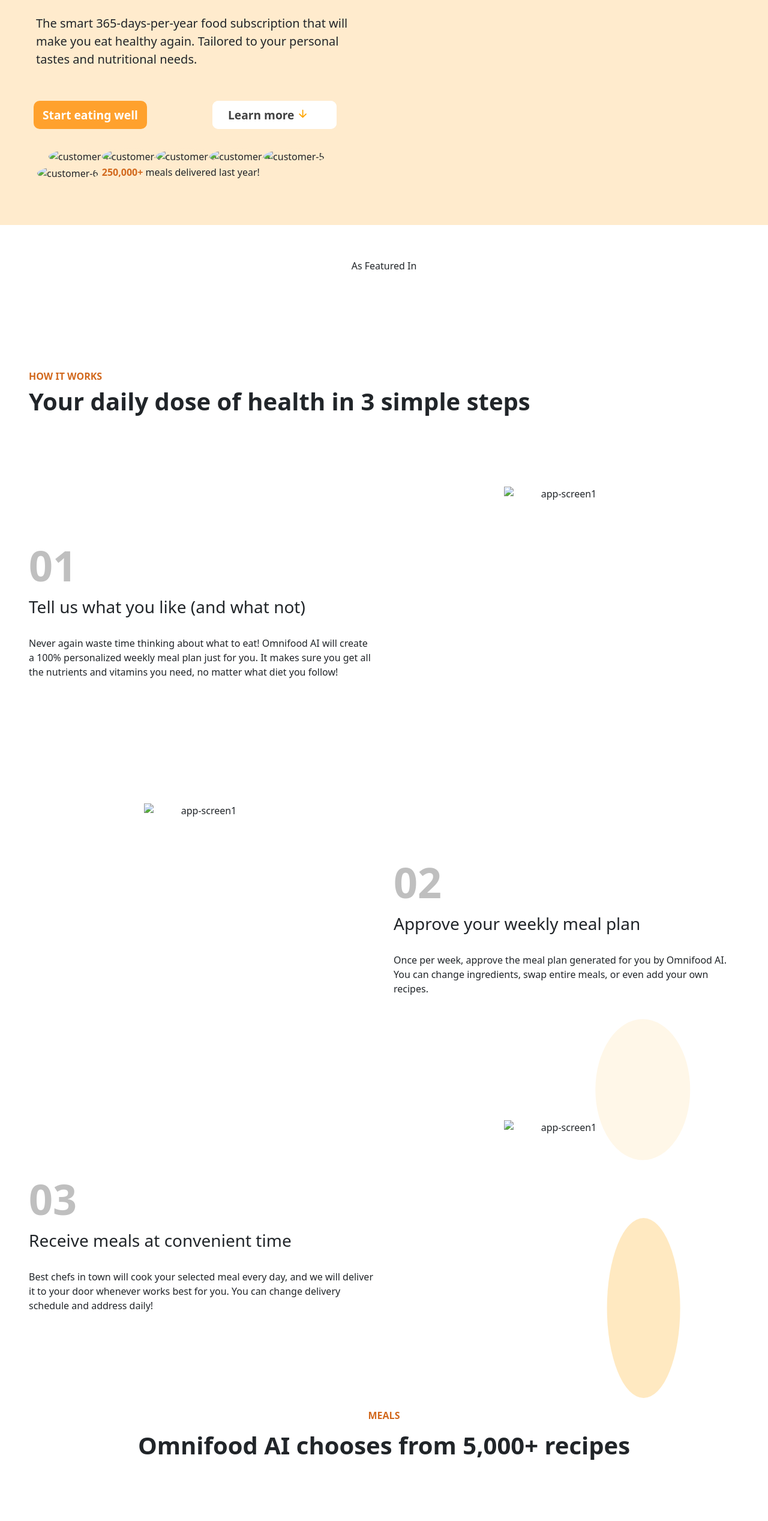
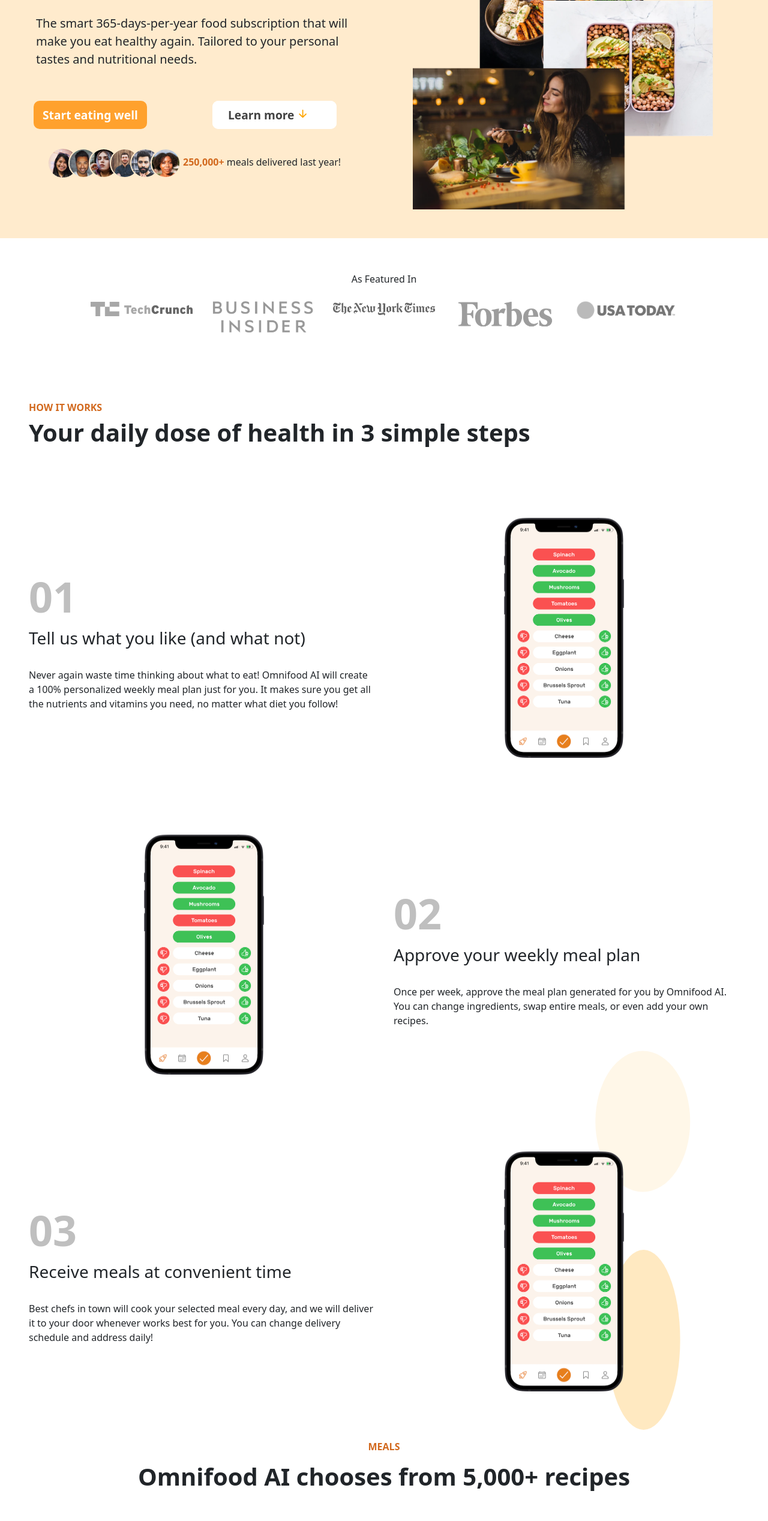
Before and after one commit to minnie1096/minnie1096.github.io, a plain HTML site: page index.html in a window 1280 px wide. Shown: the part 240-2775 px from the top of the page at 60% size. Drawn offline with nearby package versions, Linux system fonts and the light colour scheme; files that its build step writes are made by us from their sources; files whose address does not match are found by name.

Commit message:
Update index.html
changed absolute links for media

```diff
--- a/index.html
+++ b/index.html
@@ -5,10 +5,10 @@
     <meta http-equiv="X-UA-Compatible" content="IE=edge">
     <meta name="viewport" content="width=device-width, initial-scale=1.0">
     <title>OmniFood!</title>
-    <link rel="stylesheet" href="../omnifood/omnifood.css">
-    <link rel="stylesheet" href="../omnifood/mediaq-945.css">
-    <link rel="stylesheet" href="../omnifood/mediaq-704.css">
-    <link rel="stylesheet" href="../omnifood/mediaq-545.css">
+    <link rel="stylesheet" href="./omnifood.css">
+    <link rel="stylesheet" href="./mediaq-945.css">
+    <link rel="stylesheet" href="./mediaq-704.css">
+    <link rel="stylesheet" href="./mediaq-545.css">
     <script type="module" src="https://unpkg.com/ionicons@5.5.2/dist/ionicons/ionicons.esm.js"></script>
     <script nomodule src="https://unpkg.com/ionicons@5.5.2/dist/ionicons/ionicons.js"></script>
     <link rel="stylesheet" href="https://fonts.googleapis.com/css2?family=Crimson+Pro">
@@ -38,28 +38,28 @@
                     <div class="col px-1"><a class="learnmore px-4" href="#">Learn more <ion-icon name="arrow-down-outline"></ion-icon></a></div>
                 </div>
                 <div class="p-4">
-                    <span><img class="customer-img1" src="../omnifood/media/customer-1.jpg" alt="customer-1"></span>
-                    <span><img class="customer-img2" src="../omnifood/media/customer-2.jpg" alt="customer-2"></span>
-                    <span><img class="customer-img2" src="../omnifood/media/customer-3.jpg" alt="customer-3"></span>
-                    <span><img class="customer-img2" src="../omnifood/media/customer-4.jpg" alt="customer-4"></span>
-                    <span><img class="customer-img2" src="../omnifood/media/customer-5.jpg" alt="customer-5"></span>
-                    <span><img class="customer-img2" src="../omnifood/media/customer-6.jpg" alt="customer-6"></span>
+                    <span><img class="customer-img1" src="./media/customer-1.jpg" alt="customer-1"></span>
+                    <span><img class="customer-img2" src="./media/customer-2.jpg" alt="customer-2"></span>
+                    <span><img class="customer-img2" src="./media/customer-3.jpg" alt="customer-3"></span>
+                    <span><img class="customer-img2" src="./media/customer-4.jpg" alt="customer-4"></span>
+                    <span><img class="customer-img2" src="./media/customer-5.jpg" alt="customer-5"></span>
+                    <span><img class="customer-img2" src="./media/customer-6.jpg" alt="customer-6"></span>
                     <span class="intro-number">250,000+</span>
                     <span>meals delivered last year!</span>
                 </div>
             </div>
-            <div class="col text-center pt-5"><img class="intro-img" src="../omnifood/media/hero.webp" alt=""></div>
+            <div class="col text-center pt-5"><img class="intro-img" src="./media/hero.webp" alt=""></div>
         </div>
     </div>
 
     <div class="container-fluid text-center align-items-center p-5">
         <div class="p-2">As Featured In</div>
         <div class="row justify-content-center">
-            <div class="col-sm-auto p-3"><img class="featured1" src="../omnifood/media/techcrunch.png" alt=""></div>
-            <div class="col-sm-auto p-3"><img class="featured1" src="../omnifood/media/business-insider.png" alt=""></div>
-            <div class="col-sm-auto p-3"><img class="featured1" src="../omnifood/media/the-new-york-times.png" alt=""></div>
-            <div class="col-sm-auto p-3"><img class="featured1" src="../omnifood/media/forbes.png" alt=""></div>
-            <div class="col-sm-auto p-3"><img class="featured1" src="../omnifood/media/usa-today.png" alt=""></div>
+            <div class="col-sm-auto p-3"><img class="featured1" src="./media/techcrunch.png" alt=""></div>
+            <div class="col-sm-auto p-3"><img class="featured1" src="./media/business-insider.png" alt=""></div>
+            <div class="col-sm-auto p-3"><img class="featured1" src="./media/the-new-york-times.png" alt=""></div>
+            <div class="col-sm-auto p-3"><img class="featured1" src="./media/forbes.png" alt=""></div>
+            <div class="col-sm-auto p-3"><img class="featured1" src="./media/usa-today.png" alt=""></div>
         </div>
     </div>
 
@@ -78,7 +78,7 @@
                     no matter what diet you follow!
                 </div>
             </div>
-            <div class="col app-screen-1 text-center p-3"><img class="app-screen1" src="../omnifood/media/app-screen-1.png" alt="app-screen1"></div>
+            <div class="col app-screen-1 text-center p-3"><img class="app-screen1" src="./media/app-screen-1.png" alt="app-screen1"></div>
         </div>
     </div>
 
@@ -91,7 +91,7 @@
                      You can change ingredients, swap entire meals, or even add your own recipes.
                 </div>
             </div>
-            <div class="col app-screen-2 text-center p-3"><img class="app-screen1" src="../omnifood/media/app-screen-1.png" alt="app-screen1"></div>
+            <div class="col app-screen-2 text-center p-3"><img class="app-screen1" src="./media/app-screen-1.png" alt="app-screen1"></div>
         </div>
     </div>
 
@@ -105,7 +105,7 @@
                     You can change delivery schedule and address daily!
                 </div>
             </div>
-            <div class="col app-screen-3 text-center p-3"><img class="app-screen1" src="../omnifood/media/app-screen-1.png" alt="app-screen1"></div>
+            <div class="col app-screen-3 text-center p-3"><img class="app-screen1" src="./media/app-screen-1.png" alt="app-screen1"></div>
         </div>
     </div>
 
@@ -114,7 +114,7 @@
         <div class="section-title pb-5 px-3">Omnifood AI chooses from 5,000+ recipes</div>
         <div class="row meals p-5">
             <div class="col-sm-auto text-start meal-1 p-0">
-                <img class="meal-1-img" src="../omnifood/media/meal-1.jpg" alt="Meal-1">
+                <img class="meal-1-img" src="./media/meal-1.jpg" alt="Meal-1">
                 <div class="pt-4 ps-5"><span class="vegetarian p-1">VEGETARIAN</span> </div>
                 <div class="h3 py-2 ps-5">Japanese Gyozas</div>
                 <div class="ul meal-list py-2 ps-5">
@@ -124,7 +124,7 @@
                 </div>
             </div>
             <div class="col-sm-auto text-start meal-1 p-0">
-                <img class="meal-1-img" src="../omnifood/media/meal-2.jpg" alt="Meal-1">
+                <img class="meal-1-img" src="./media/meal-2.jpg" alt="Meal-1">
                 <div class="pt-4 ps-5"> <span class="vegan p-1">VEGAN</span> <span class="paleo p-1">PALEO</span> </div>
                 <div class="h3 py-2 ps-5">Avocado Salad</div>
                 <div class="ul meal-list py-2 ps-5">
@@ -160,16 +160,16 @@
                 <div class="how-it-works py-2">TESTIMONIALS</div>
                 <div class="section-title pb-5">Once you try it, you can't go back</div>
                 <div class="row justify-content-between">
-                    <div class="col py-3"><img class="testimonial-img" src="../omnifood/media/dave.jpg" alt=""></div>
-                    <div class="col py-3"><img class="testimonial-img" src="../omnifood/media/ben.jpg" alt=""></div>
+                    <div class="col py-3"><img class="testimonial-img" src="./media/dave.jpg" alt=""></div>
+                    <div class="col py-3"><img class="testimonial-img" src="./media/ben.jpg" alt=""></div>
                     <div class="w-100"></div>
                     <div class="col py-3">Inexpensive, healthy and great-tasting meals, without even having to order manually!
                         It feels truly magical.<br> — Dave Bryson</div>
                     <div class="col py-3">The AI algorithm is crazy good, it chooses the right meals for me every time.
                             It's amazing not to worry about food anymore! <br> — Ben Hadley</div>
                     <div class="w-100"></div>
-                    <div class="col py-3"><img class="testimonial-img" src="../omnifood/media/steve.jpg" alt=""></div>
-                    <div class="col py-3"><img class="testimonial-img" src="../omnifood/media/hannah.jpg" alt=""></div>
+                    <div class="col py-3"><img class="testimonial-img" src="./media/steve.jpg" alt=""></div>
+                    <div class="col py-3"><img class="testimonial-img" src="./media/hannah.jpg" alt=""></div>
                     <div class="w-100"></div>
                     <div class="col py-3">Omnifood is a life saver! I just started a company, so there's no time for cooking.
                         I couldn't live without my daily meals now! <br> — Steve Miller</div>
```
